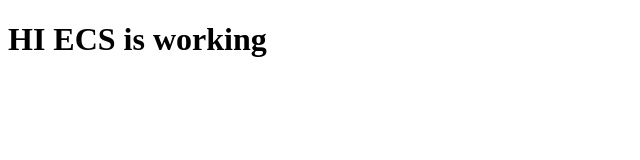
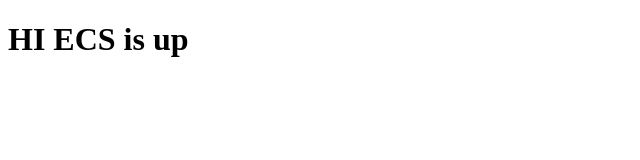
Before and after one commit to 2402199/CiCD-ECS, a plain HTML site: page index.html in a window 1280 px wide. Shown: the whole page, without its empty margins (0-640 px from the left). Drawn offline with Linux system fonts and the light colour scheme.

Commit message:
changes2

```diff
--- a/index.html
+++ b/index.html
@@ -7,6 +7,6 @@
     <title>Document</title>
 </head>
 <body>
-    <h1>HI ECS is working</h1>
+    <h1>HI ECS is up</h1>
 </body>
 </html>
```
